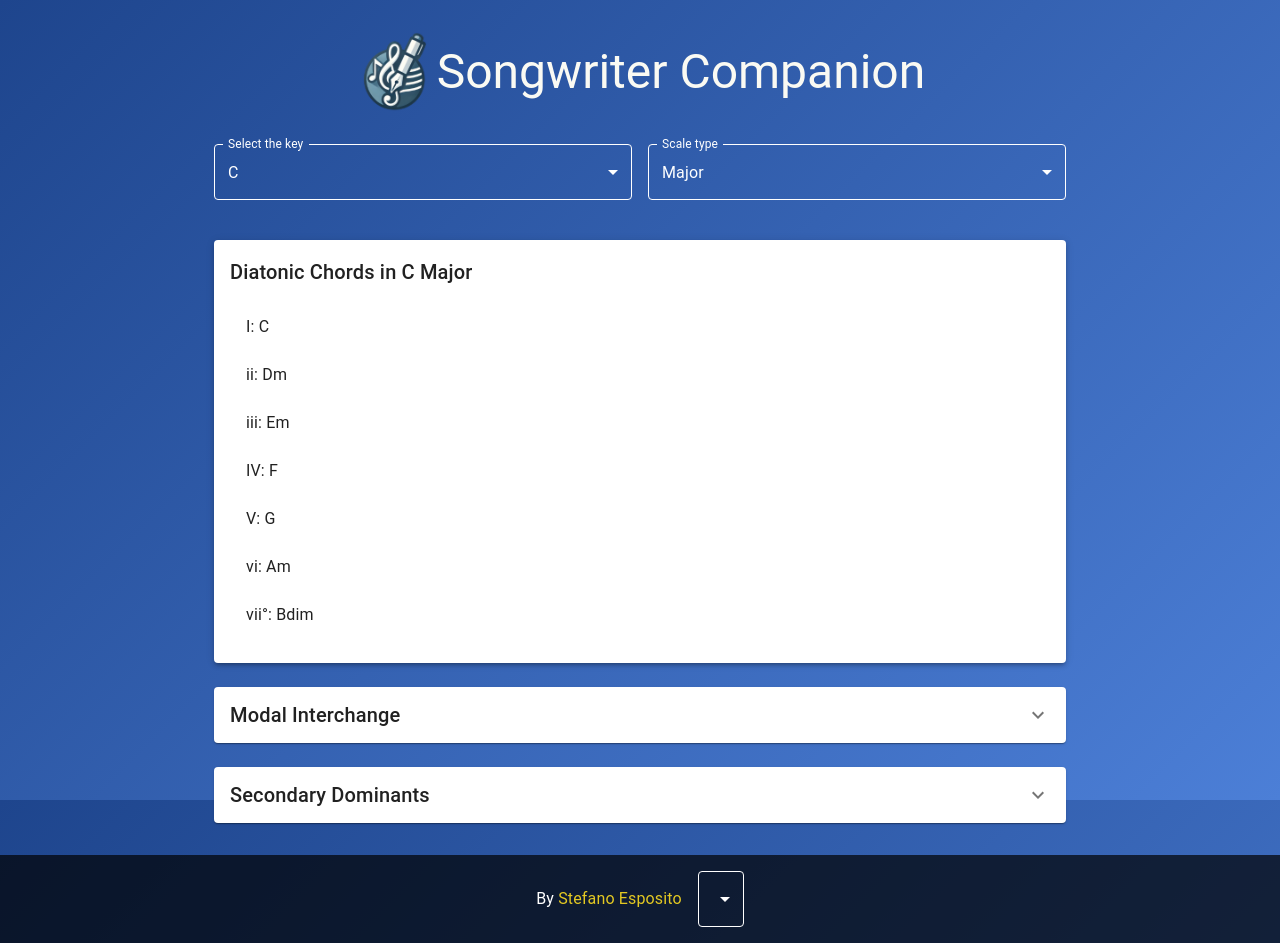
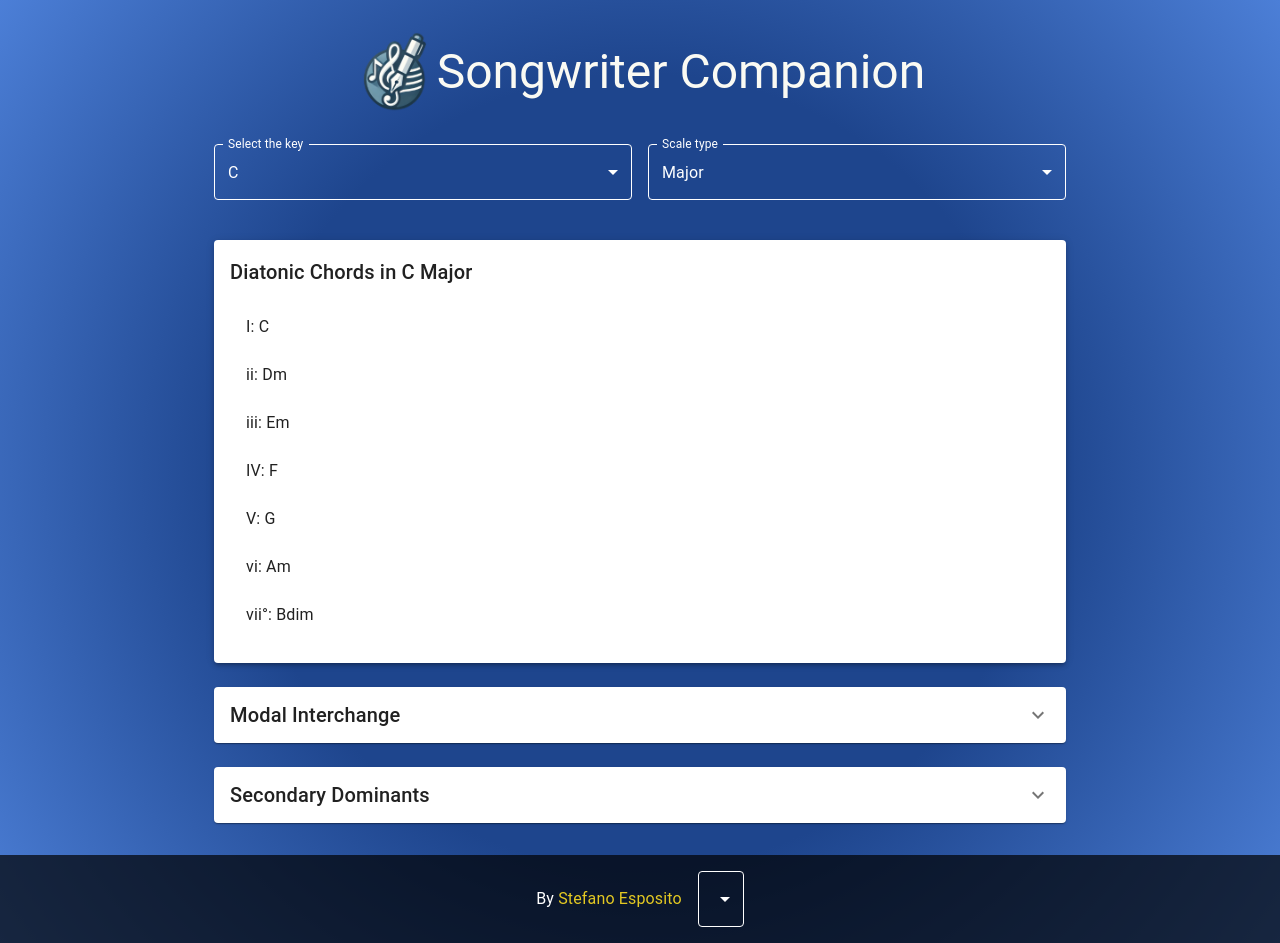
Before and after one commit to stefanoesposito/songwritercompanion, a React (Create React App) app: page / in a window 1280 px wide. Built offline with nearby package versions, Linux system fonts and the light colour scheme.

Commit message:
radial bg on Box

```diff
--- a/src/App.css
+++ b/src/App.css
@@ -5,9 +5,8 @@ html, body, #root {
 }
 
 body {
-  background: linear-gradient(135deg, #1e458d 0%, #4c7fd7 100%);
-  /*color: #ffffff;*/
-  font-family: 'Roboto', sans-serif;
+  background-size: cover;
+  height: 100vh;
   margin: 0;
   padding: 0;
 }
--- a/src/App.js
+++ b/src/App.js
@@ -25,6 +25,9 @@ function App() {
                 display: 'flex',
                 flexDirection: 'column',
                 minHeight: '100vh',
+                background: 'radial-gradient(circle, rgba(30,69,141,1) 50%, rgba(76,127,215,1) 100%)',
+                backgroundSize: 'cover',
+                backgroundRepeat: 'no-repeat',
             }}
         >
             <Container
```
